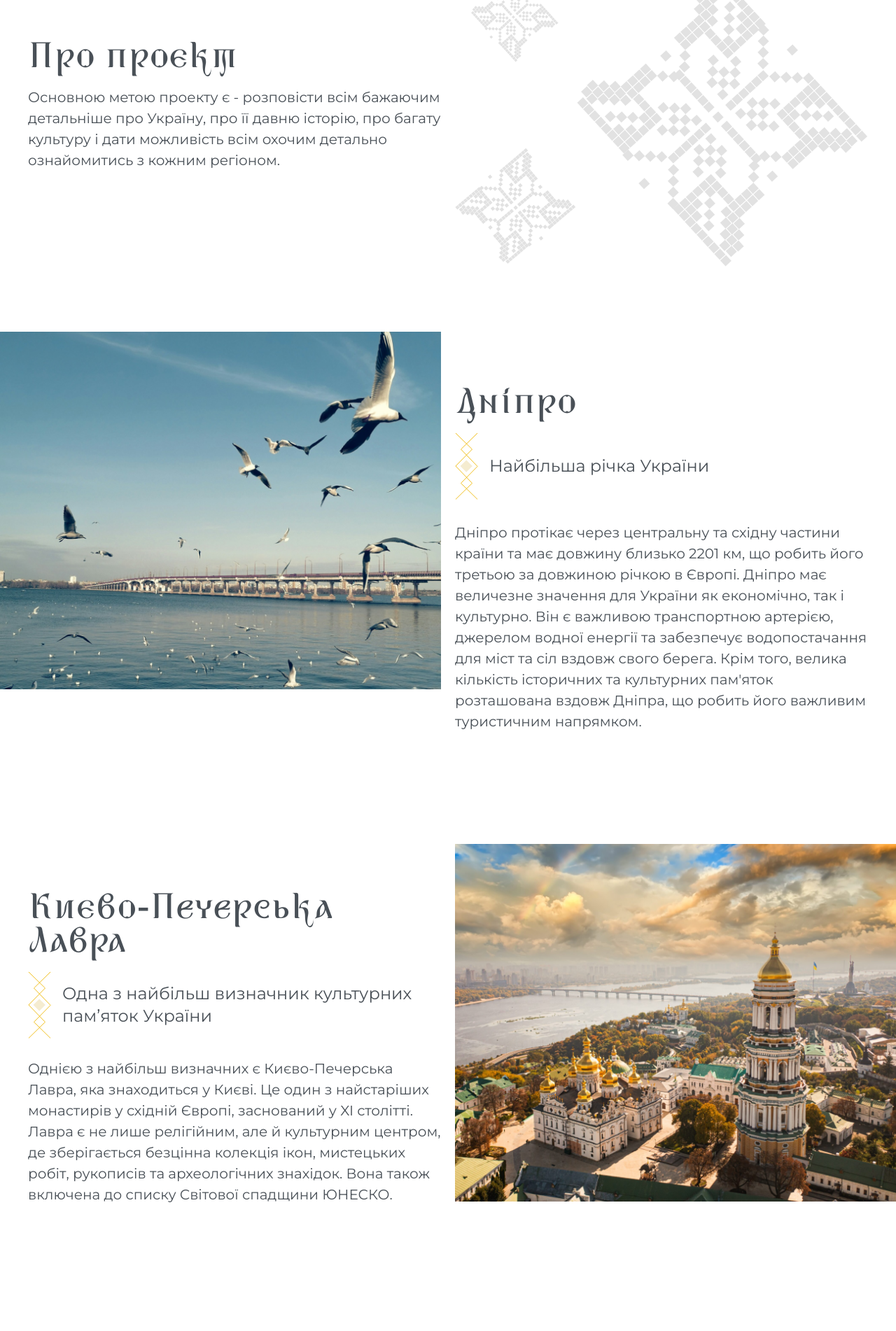
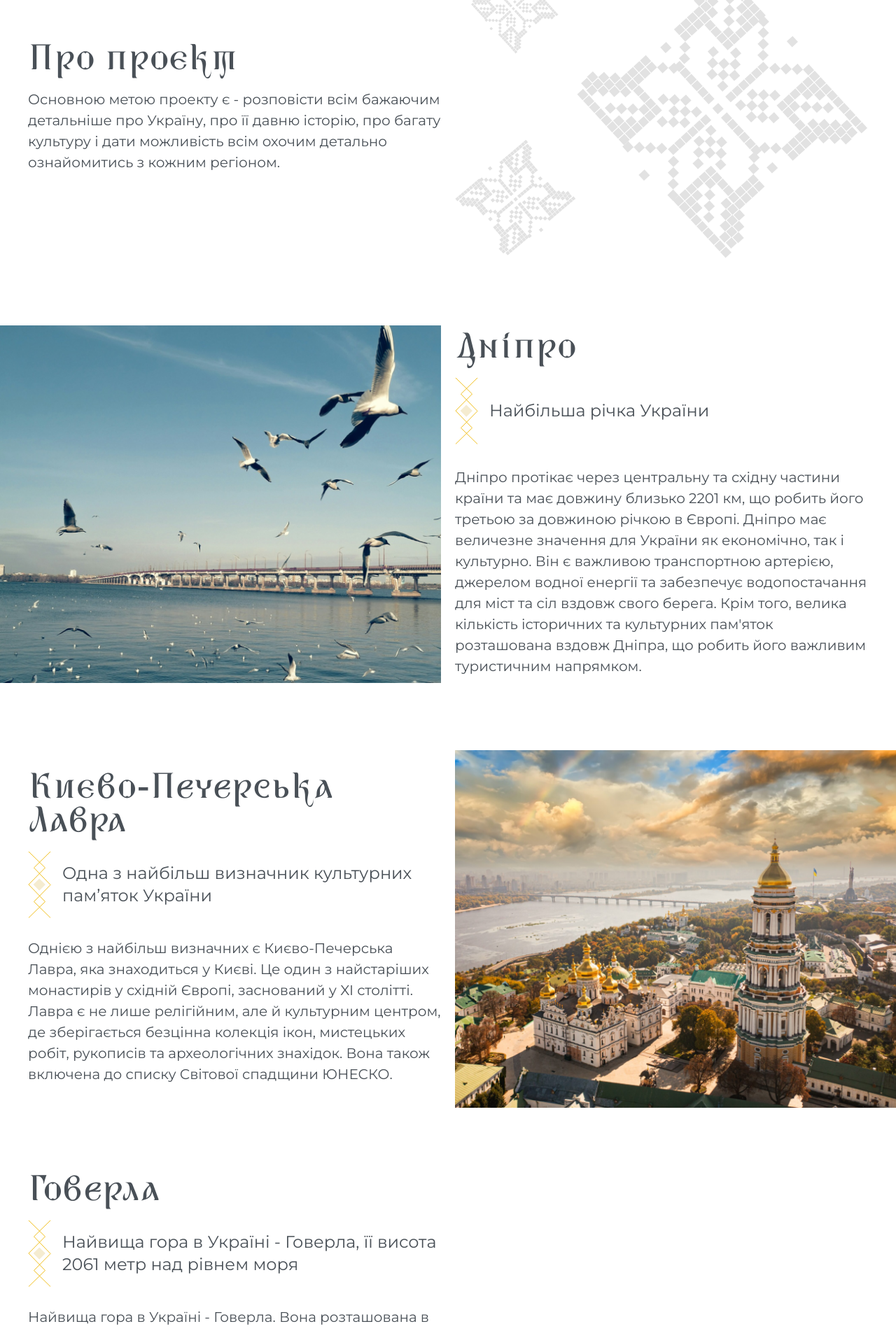
Before and after one commit to myplekan/history-code, a React (Create React App) app: page /history in a window 1280 px wide. Shown: the part 860-2762 px from the top of the page at 70% size. Built offline with nearby package versions, Linux system fonts and the light colour scheme; what tailwindcss-animated would draw is missing.

Commit message:
update history and cuture cards and back arrow

```diff
--- a/src/components/BackArrow/BackArrow.tsx
+++ b/src/components/BackArrow/BackArrow.tsx
@@ -2,20 +2,30 @@ import React from "react";
 import { Link } from "react-router-dom";
 
 type Props = {
-  path: string
-}
+  path: string;
+};
 
 export const BackArrow: React.FC<Props> = ({ path }) => {
   return (
     <Link
-      className="absolute left-[40px] top-[84px] w-14 h-14 inline-flex items-center justify-center rounded-full bg-white"
+      className="absolute left-[40px] top-[84px] w-14 h-14 inline-flex items-center justify-center rounded-full bg-white hover:bg-primary duration-300"
       to={path}
     >
-      <img
+      <svg
+        className="fill-[#495057] rounded-full hover:fill-white"
+        width="56"
+        height="56"
+        viewBox="-22 0 56 14"
+        fill="none"
+        xmlns="http://www.w3.org/2000/svg"
+      >
+        <path d="M6.99859 12.3463L2.13543 7.40504C2.02877 7.29723 1.96894 7.1517 1.96894 7.00004C1.96894 6.84838 2.02877 6.70285 2.13543 6.59504L6.99754 1.65383C7.10414 1.54535 7.16387 1.39934 7.16387 1.24725C7.16387 1.09515 7.10414 0.949145 6.99754 0.840665C6.94546 0.787246 6.88322 0.744793 6.81447 0.715806C6.74573 0.68682 6.67188 0.671886 6.59728 0.671886C6.52268 0.671886 6.44883 0.68682 6.38009 0.715806C6.31135 0.744793 6.24911 0.787246 6.19703 0.840665L1.33492 5.78082C1.01543 6.10622 0.836426 6.54402 0.836426 7.00004C0.836426 7.45606 1.01543 7.89386 1.33492 8.21926L6.19703 13.1594C6.24912 13.213 6.31143 13.2556 6.38027 13.2847C6.44911 13.3138 6.52308 13.3287 6.59781 13.3287C6.67254 13.3287 6.74651 13.3138 6.81535 13.2847C6.88419 13.2556 6.9465 13.213 6.99859 13.1594C7.10519 13.0509 7.16493 12.9049 7.16493 12.7528C7.16493 12.6007 7.10519 12.4547 6.99859 12.3463Z" />
+      </svg>
+      {/* <img
         className="w-2.5"
         src={process.env.PUBLIC_URL + "/images/svg/arrow-left.svg"}
         alt="Back"
-      />
+      /> */}
     </Link>
   );
 };
--- a/src/components/HistoryCultureCard/HistoryCultureCard.tsx
+++ b/src/components/HistoryCultureCard/HistoryCultureCard.tsx
@@ -22,7 +22,11 @@ export const HistoryCultureCard: React.FC<Props> = ({
   const currentUrl = location.pathname;
 
   return (
-    <Link to={`${currentUrl}/${name}`} onClick={scrollToTop} className="max-w-620 ">
+    <Link
+      to={`${currentUrl}/${name}`}
+      onClick={scrollToTop}
+      className="grow basis-50"
+    >
       <img
         className="w-full mb-4 object-center hover:scale-105 direction-300 rounded-3xl"
         src={process.env.PUBLIC_URL + `/images/${photo}`}
--- a/src/pages/CulturePage.tsx
+++ b/src/pages/CulturePage.tsx
@@ -6,10 +6,13 @@ export const CulturePage = () => {
     <main className="pt-[102px] px-10">
       <div className="flex justify-between border-b-2 border-gray-40 mb-16">
         <h1 className="text-[52px] font-medium">Культура</h1>
-        <img src={process.env.PUBLIC_URL + "/images/svg/search.svg"} alt="Search" />
+        <img
+          src={process.env.PUBLIC_URL + "/images/svg/search.svg"}
+          alt="Search"
+        />
       </div>
 
-      <div className="flex flex-wrap gap-y-16 justify-between pb-44">
+      <div className="flex flex-wrap gap-16 justify-between pb-44">
         <HistoryCultureCard
           name={"language"}
           photo={"culture/culture1.png"}
--- a/src/pages/HistoryPage.tsx
+++ b/src/pages/HistoryPage.tsx
@@ -12,7 +12,7 @@ export const HistoryPage = () => {
         />
       </div>
 
-      <div className="flex flex-wrap gap-y-16 justify-between pb-44">
+      <div className="flex flex-wrap gap-16 justify-between pb-44">
         <HistoryCultureCard
           name={"old-rus"}
           photo={"history/history1.png"}
@@ -27,7 +27,9 @@ export const HistoryPage = () => {
           photo={"history/history2.png"}
           title={"Монгольське нашестя та розпад Русі"}
           year={"(XIII століття)"}
-          description={"Занепад Київської Русі після монгольського вторгнення."}
+          description={
+            "Занепад та розпад Київської Русі після монгольського вторгнення."
+          }
         />
         <HistoryCultureCard
           name={"cossack-state"}
--- a/src/pages/HomePage.tsx
+++ b/src/pages/HomePage.tsx
@@ -11,7 +11,7 @@ export const HomePage = () => {
     <main>
       <Banner />
 
-      <div className="flex flex-col justify-center items-center h-screen text-center text-white pt-11 mb-3">
+      <div className="flex flex-col justify-center items-center h-screen text-center text-white pt-11">
         <h1 className="flex flex-col font-rutenia my-2.5">
           <span className="text-[56px] leading-[56px]">Про</span>
           <span className="text-[138px] leading-[138px]">Україну</span>
@@ -39,11 +39,11 @@ export const HomePage = () => {
         </div>
       </div>
 
-      <div className="grid gap-x-5 grid-cols-8 pb-11">
-        <div className="col-start-1 col-end-5 pt-[108px] pl-10">
+      <div className="grid gap-x-5 gap-y-24 grid-cols-8 pb-16 items-center">
+        <div className="col-start-1 col-end-5 flex flex-col justify-center pl-10">
           <h2 className="font-rutenia text-5xl mb-4">Про проєкт</h2>
 
-          <p className="mb-[230px]">
+          <p>
             Основною метою проекту є - розповісти всім бажаючим детальніше про
             Україну, про її давню історію, про багату культуру і дати можливість
             всім охочим детально ознайомитись з кожним регіоном.
@@ -61,7 +61,7 @@ export const HomePage = () => {
           animateClass={"animate-move-right"}
         />
 
-        <div className="col-start-5 col-end-9 pt-[80px] pr-10">
+        <div className="col-start-5 col-end-9 pr-10">
           <h2 className="font-rutenia text-5xl mb-4">Дніпро</h2>
 
           <div className="flex items-center gap-4 text-2xl mb-8">
@@ -74,7 +74,7 @@ export const HomePage = () => {
             <span>Найбільша річка України</span>
           </div>
 
-          <p className="mb-[160px]">
+          <p>
             Дніпро протікає через центральну та східну частини країни та має
             довжину близько 2201 км, що робить його третьою за довжиною річкою в
             Європі. Дніпро має величезне значення для України як економічно, так
@@ -86,7 +86,7 @@ export const HomePage = () => {
           </p>
         </div>
 
-        <div className="col-start-1 col-end-5 pl-10 pt-[70px]">
+        <div className="col-start-1 col-end-5 pl-10">
           <h2 className="font-rutenia text-5xl mb-4">Києво-Печерська Лавра</h2>
 
           <div className="flex items-center gap-4 text-2xl mb-7">
@@ -99,7 +99,7 @@ export const HomePage = () => {
             <span>Одна з найбільш визначник культурних пам’яток України</span>
           </div>
 
-          <p className="mb-28">
+          <p>
             Однією з найбільш визначних є Києво-Печерська Лавра, яка знаходиться
             у Києві. Це один з найстаріших монастирів у східній Європі,
             заснований у XI столітті. Лавра є не лише релігійним, але й
@@ -115,7 +115,7 @@ export const HomePage = () => {
           animateClass={"animate-move-left"}
         />
 
-        <div className="col-start-1 col-end-5 pl-10 pt-24">
+        <div className="col-start-1 col-end-5 pl-10">
           <h2 className="font-rutenia text-5xl mb-4">Говерла</h2>
 
           <div className="flex items-center gap-4 text-2xl mb-7">
@@ -130,16 +130,16 @@ export const HomePage = () => {
               моря
             </span>
           </div>
+
+          <p className="col-start-1 col-end-5">
+            Найвища гора в Україні - Говерла. Вона розташована в Українських
+            Карпатах, в мальовничому національному парку "Горгани", на кордоні з
+            Румунією. Висота вершини Говерли становить приблизно 2061 метр над
+            рівнем моря.
+          </p>
         </div>
 
-        <p className="col-start-1 col-end-5 pl-10">
-          Найвища гора в Україні - Говерла. Вона розташована в Українських
-          Карпатах, в мальовничому національному парку "Горгани", на кордоні з
-          Румунією. Висота вершини Говерли становить приблизно 2061 метр над
-          рівнем моря.
-        </p>
-
-        <p className="col-start-5 col-end-9 pr-10">
+        <p className="col-start-5 col-end-9 pr-10 self-end">
           Говерла є не лише найвищою вершиною України, а й популярним
           туристичним напрямком для любителів гірського туризму та природи.
         </p>
@@ -148,13 +148,13 @@ export const HomePage = () => {
       <img
         src={process.env.PUBLIC_URL + "/images/full/full-hoverla.png"}
         alt="Hoverla"
-        className="w-full mb-4"
+        className="w-full mb-12"
       />
 
       <img
         src={process.env.PUBLIC_URL + "/images/svg/print-b.svg"}
         alt="print"
-        className="w-32 mb-4 mx-auto"
+        className="w-32 mb-12 mx-auto"
       />
 
       <ArrowUp />
--- a/tailwind.config.js
+++ b/tailwind.config.js
@@ -3,6 +3,9 @@ module.exports = {
   content: ["./src/**/*.{html,js,tsx}"],
   theme: {
     extend: {
+      flexBasis: {
+        50: "calc(50% - 64px)",
+      },
       colors: {
         "header-opacity-50": "rgba(255, 255, 255, 0.5)",
         "black-opacity-60": "rgba(28, 27, 26, 0.6)",
@@ -17,7 +20,7 @@ module.exports = {
       },
       height: {},
       maxWidth: {
-        620: "38.75rem",
+        650: "40.625rem",
       },
     },
     fontFamily: {
```
Also changed, not shown: public/images/history/history2.png.
